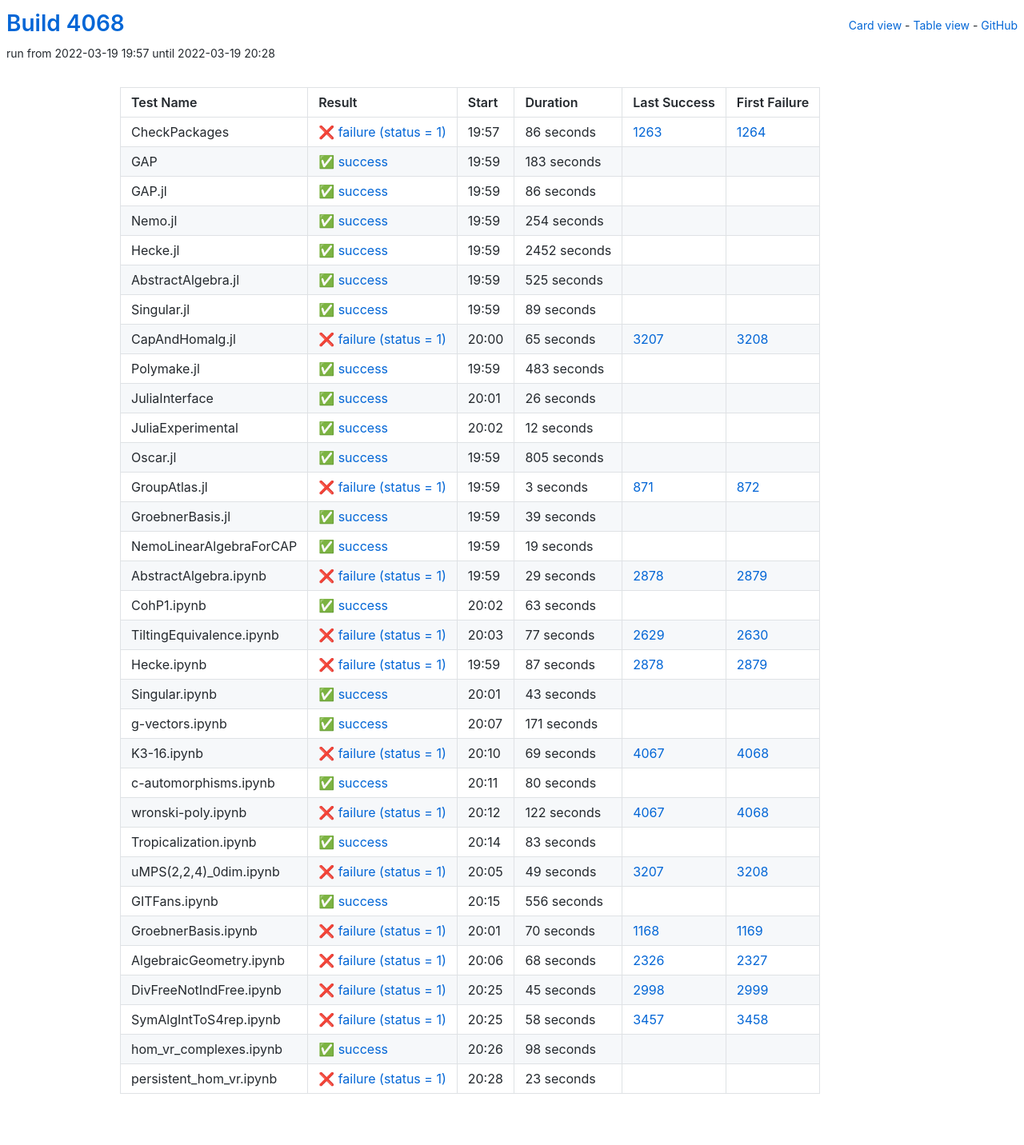
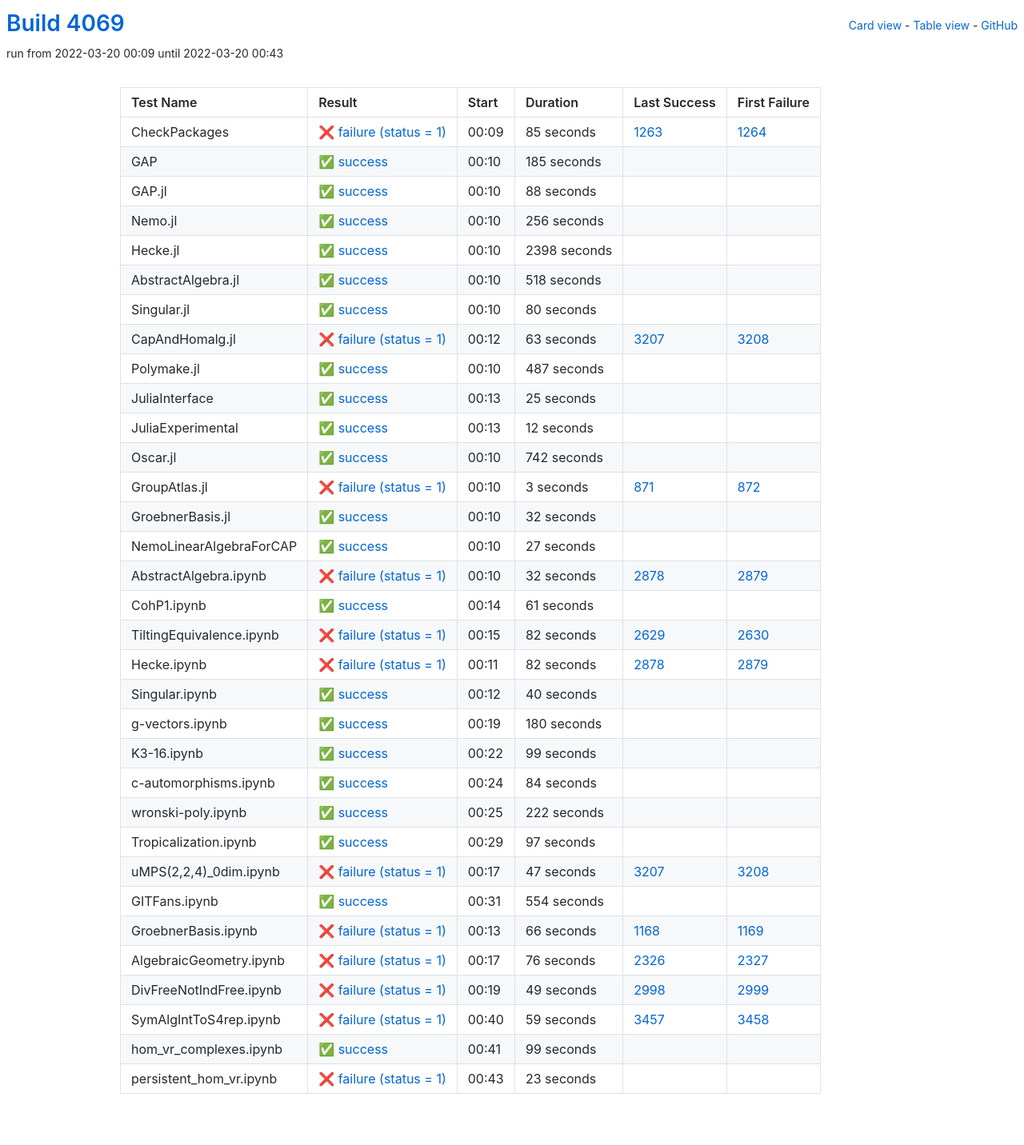
Before and after one commit to oscar-system/oscar-ci-status-stable, a Jekyll site: the page built from table.html, in a window 1280 px wide. Shown: the whole page at 80% size. Built offline with Jekyll 4.4.1, drawn with Linux system fonts in a browser that asks for light colours.

Commit message:
Build #4069

```diff
--- a/_data/ci.yml
+++ b/_data/ci.yml
@@ -1,6 +1,6 @@
 ---
-build: 4068
-build_url: https://oscarci.mathematik.uni-kl.de/job/oscar-stable/4068/
+build: 4069
+build_url: https://oscarci.mathematik.uni-kl.de/job/oscar-stable/4069/
 job: oscar-stable
 organization: oscar-system
 repo: oscar-ci-status-stable
@@ -8,128 +8,128 @@ repourl: https://github.com/oscar-system/oscar-ci-status-stable
 tests:
 - name: CheckPackages
   id: checkpackages
-  log: https://oscarci.mathematik.uni-kl.de/job/oscar-stable/4068/artifact/logs/build-4068/CheckPackages.log
-  start: 2022-03-19 19:57
+  log: https://oscarci.mathematik.uni-kl.de/job/oscar-stable/4069/artifact/logs/build-4069/CheckPackages.log
+  start: 2022-03-20 00:09
   success: false
   exitcode: 1
   status: failure
-  duration: 86
+  duration: 85
   last_success: 1263
   last_success_url: https://oscarci.mathematik.uni-kl.de/job/oscar-stable/1263/
   first_failure: 1264
   first_failure_url: https://oscarci.mathematik.uni-kl.de/job/oscar-stable/1264/
 - name: GAP
   id: gap
-  log: https://oscarci.mathematik.uni-kl.de/job/oscar-stable/4068/artifact/logs/build-4068/GAP.log
-  start: 2022-03-19 19:59
+  log: https://oscarci.mathematik.uni-kl.de/job/oscar-stable/4069/artifact/logs/build-4069/GAP.log
+  start: 2022-03-20 00:10
   success: true
   exitcode: 0
   status: success
-  duration: 183
+  duration: 185
   last_success: false
   last_success_url:
   first_failure: false
   first_failure_url:
 - name: GAP.jl
   id: gap-jl
-  log: https://oscarci.mathematik.uni-kl.de/job/oscar-stable/4068/artifact/logs/build-4068/GAP.jl.log
-  start: 2022-03-19 19:59
+  log: https://oscarci.mathematik.uni-kl.de/job/oscar-stable/4069/artifact/logs/build-4069/GAP.jl.log
+  start: 2022-03-20 00:10
   success: true
   exitcode: 0
   status: success
-  duration: 86
+  duration: 88
   last_success: false
   last_success_url:
   first_failure: false
   first_failure_url:
 - name: Nemo.jl
   id: nemo-jl
-  log: https://oscarci.mathematik.uni-kl.de/job/oscar-stable/4068/artifact/logs/build-4068/Nemo.jl.log
-  start: 2022-03-19 19:59
+  log: https://oscarci.mathematik.uni-kl.de/job/oscar-stable/4069/artifact/logs/build-4069/Nemo.jl.log
+  start: 2022-03-20 00:10
   success: true
   exitcode: 0
   status: success
-  duration: 254
+  duration: 256
   last_success: false
   last_success_url:
   first_failure: false
   first_failure_url:
 - name: Hecke.jl
   id: hecke-jl
-  log: https://oscarci.mathematik.uni-kl.de/job/oscar-stable/4068/artifact/logs/build-4068/Hecke.jl.log
-  start: 2022-03-19 19:59
+  log: https://oscarci.mathematik.uni-kl.de/job/oscar-stable/4069/artifact/logs/build-4069/Hecke.jl.log
+  start: 2022-03-20 00:10
   success: true
   exitcode: 0
   status: success
-  duration: 2452
+  duration: 2398
   last_success: false
   last_success_url:
   first_failure: false
   first_failure_url:
 - name: AbstractAlgebra.jl
   id: abstractalgebra-jl
-  log: https://oscarci.mathematik.uni-kl.de/job/oscar-stable/4068/artifact/logs/build-4068/AbstractAlgebra.jl.log
-  start: 2022-03-19 19:59
+  log: https://oscarci.mathematik.uni-kl.de/job/oscar-stable/4069/artifact/logs/build-4069/AbstractAlgebra.jl.log
+  start: 2022-03-20 00:10
   success: true
   exitcode: 0
   status: success
-  duration: 525
+  duration: 518
   last_success: false
   last_success_url:
   first_failure: false
   first_failure_url:
 - name: Singular.jl
   id: singular-jl
-  log: https://oscarci.mathematik.uni-kl.de/job/oscar-stable/4068/artifact/logs/build-4068/Singular.jl.log
-  start: 2022-03-19 19:59
+  log: https://oscarci.mathematik.uni-kl.de/job/oscar-stable/4069/artifact/logs/build-4069/Singular.jl.log
+  start: 2022-03-20 00:10
   success: true
   exitcode: 0
   status: success
-  duration: 89
+  duration: 80
   last_success: false
   last_success_url:
   first_failure: false
   first_failure_url:
 - name: CapAndHomalg.jl
   id: capandhomalg-jl
-  log: https://oscarci.mathematik.uni-kl.de/job/oscar-stable/4068/artifact/logs/build-4068/CapAndHomalg.jl.log
-  start: 2022-03-19 20:00
+  log: https://oscarci.mathematik.uni-kl.de/job/oscar-stable/4069/artifact/logs/build-4069/CapAndHomalg.jl.log
+  start: 2022-03-20 00:12
   success: false
   exitcode: 1
   status: failure
-  duration: 65
+  duration: 63
   last_success: 3207
   last_success_url: https://oscarci.mathematik.uni-kl.de/job/oscar-stable/3207/
   first_failure: 3208
   first_failure_url: https://oscarci.mathematik.uni-kl.de/job/oscar-stable/3208/
 - name: Polymake.jl
   id: polymake-jl
-  log: https://oscarci.mathematik.uni-kl.de/job/oscar-stable/4068/artifact/logs/build-4068/Polymake.jl.log
-  start: 2022-03-19 19:59
+  log: https://oscarci.mathematik.uni-kl.de/job/oscar-stable/4069/artifact/logs/build-4069/Polymake.jl.log
+  start: 2022-03-20 00:10
   success: true
   exitcode: 0
   status: success
-  duration: 483
+  duration: 487
   last_success: false
   last_success_url:
   first_failure: false
   first_failure_url:
 - name: JuliaInterface
   id: juliainterface
-  log: https://oscarci.mathematik.uni-kl.de/job/oscar-stable/4068/artifact/logs/build-4068/JuliaInterface.log
-  start: 2022-03-19 20:01
+  log: https://oscarci.mathematik.uni-kl.de/job/oscar-stable/4069/artifact/logs/build-4069/JuliaInterface.log
+  start: 2022-03-20 00:13
   success: true
   exitcode: 0
   status: success
-  duration: 26
+  duration: 25
   last_success: false
   last_success_url:
   first_failure: false
   first_failure_url:
 - name: JuliaExperimental
   id: juliaexperimental
-  log: https://oscarci.mathematik.uni-kl.de/job/oscar-stable/4068/artifact/logs/build-4068/JuliaExperimental.log
-  start: 2022-03-19 20:02
+  log: https://oscarci.mathematik.uni-kl.de/job/oscar-stable/4069/artifact/logs/build-4069/JuliaExperimental.log
+  start: 2022-03-20 00:13
   success: true
   exitcode: 0
   status: success
@@ -140,20 +140,20 @@ tests:
   first_failure_url:
 - name: Oscar.jl
   id: oscar-jl
-  log: https://oscarci.mathematik.uni-kl.de/job/oscar-stable/4068/artifact/logs/build-4068/Oscar.jl.log
-  start: 2022-03-19 19:59
+  log: https://oscarci.mathematik.uni-kl.de/job/oscar-stable/4069/artifact/logs/build-4069/Oscar.jl.log
+  start: 2022-03-20 00:10
   success: true
   exitcode: 0
   status: success
-  duration: 805
+  duration: 742
   last_success: false
   last_success_url:
   first_failure: false
   first_failure_url:
 - name: GroupAtlas.jl
   id: groupatlas-jl
-  log: https://oscarci.mathematik.uni-kl.de/job/oscar-stable/4068/artifact/logs/build-4068/GroupAtlas.jl.log
-  start: 2022-03-19 19:59
+  log: https://oscarci.mathematik.uni-kl.de/job/oscar-stable/4069/artifact/logs/build-4069/GroupAtlas.jl.log
+  start: 2022-03-20 00:10
   success: false
   exitcode: 1
   status: failure
@@ -164,236 +164,236 @@ tests:
   first_failure_url: https://oscarci.mathematik.uni-kl.de/job/oscar-stable/872/
 - name: GroebnerBasis.jl
   id: groebnerbasis-jl
-  log: https://oscarci.mathematik.uni-kl.de/job/oscar-stable/4068/artifact/logs/build-4068/GroebnerBasis.jl.log
-  start: 2022-03-19 19:59
+  log: https://oscarci.mathematik.uni-kl.de/job/oscar-stable/4069/artifact/logs/build-4069/GroebnerBasis.jl.log
+  start: 2022-03-20 00:10
   success: true
   exitcode: 0
   status: success
-  duration: 39
+  duration: 32
   last_success: false
   last_success_url:
   first_failure: false
   first_failure_url:
 - name: NemoLinearAlgebraForCAP
   id: nemolinearalgebraforcap
-  log: https://oscarci.mathematik.uni-kl.de/job/oscar-stable/4068/artifact/logs/build-4068/NemoLinearAlgebraForCAP.log
-  start: 2022-03-19 19:59
+  log: https://oscarci.mathematik.uni-kl.de/job/oscar-stable/4069/artifact/logs/build-4069/NemoLinearAlgebraForCAP.log
+  start: 2022-03-20 00:10
   success: true
   exitcode: 0
   status: success
-  duration: 19
+  duration: 27
   last_success: false
   last_success_url:
   first_failure: false
   first_failure_url:
 - name: AbstractAlgebra.ipynb
   id: abstractalgebra-ipynb
-  log: https://oscarci.mathematik.uni-kl.de/job/oscar-stable/4068/artifact/logs/build-4068/AbstractAlgebra.ipynb.log
-  start: 2022-03-19 19:59
+  log: https://oscarci.mathematik.uni-kl.de/job/oscar-stable/4069/artifact/logs/build-4069/AbstractAlgebra.ipynb.log
+  start: 2022-03-20 00:10
   success: false
   exitcode: 1
   status: failure
-  duration: 29
+  duration: 32
   last_success: 2878
   last_success_url: https://oscarci.mathematik.uni-kl.de/job/oscar-stable/2878/
   first_failure: 2879
   first_failure_url: https://oscarci.mathematik.uni-kl.de/job/oscar-stable/2879/
 - name: CohP1.ipynb
   id: cohp1-ipynb
-  log: https://oscarci.mathematik.uni-kl.de/job/oscar-stable/4068/artifact/logs/build-4068/CohP1.ipynb.log
-  start: 2022-03-19 20:02
+  log: https://oscarci.mathematik.uni-kl.de/job/oscar-stable/4069/artifact/logs/build-4069/CohP1.ipynb.log
+  start: 2022-03-20 00:14
   success: true
   exitcode: 0
   status: success
-  duration: 63
+  duration: 61
   last_success: false
   last_success_url:
   first_failure: false
   first_failure_url:
 - name: TiltingEquivalence.ipynb
   id: tiltingequivalence-ipynb
-  log: https://oscarci.mathematik.uni-kl.de/job/oscar-stable/4068/artifact/logs/build-4068/TiltingEquivalence.ipynb.log
-  start: 2022-03-19 20:03
+  log: https://oscarci.mathematik.uni-kl.de/job/oscar-stable/4069/artifact/logs/build-4069/TiltingEquivalence.ipynb.log
+  start: 2022-03-20 00:15
   success: false
   exitcode: 1
   status: failure
-  duration: 77
+  duration: 82
   last_success: 2629
   last_success_url: https://oscarci.mathematik.uni-kl.de/job/oscar-stable/2629/
   first_failure: 2630
   first_failure_url: https://oscarci.mathematik.uni-kl.de/job/oscar-stable/2630/
 - name: Hecke.ipynb
   id: hecke-ipynb
-  log: https://oscarci.mathematik.uni-kl.de/job/oscar-stable/4068/artifact/logs/build-4068/Hecke.ipynb.log
-  start: 2022-03-19 19:59
+  log: https://oscarci.mathematik.uni-kl.de/job/oscar-stable/4069/artifact/logs/build-4069/Hecke.ipynb.log
+  start: 2022-03-20 00:11
   success: false
   exitcode: 1
   status: failure
-  duration: 87
+  duration: 82
   last_success: 2878
   last_success_url: https://oscarci.mathematik.uni-kl.de/job/oscar-stable/2878/
   first_failure: 2879
   first_failure_url: https://oscarci.mathematik.uni-kl.de/job/oscar-stable/2879/
 - name: Singular.ipynb
   id: singular-ipynb
-  log: https://oscarci.mathematik.uni-kl.de/job/oscar-stable/4068/artifact/logs/build-4068/Singular.ipynb.log
-  start: 2022-03-19 20:01
+  log: https://oscarci.mathematik.uni-kl.de/job/oscar-stable/4069/artifact/logs/build-4069/Singular.ipynb.log
+  start: 2022-03-20 00:12
   success: true
   exitcode: 0
   status: success
-  duration: 43
+  duration: 40
   last_success: false
   last_success_url:
   first_failure: false
   first_failure_url:
 - name: g-vectors.ipynb
   id: g-vectors-ipynb
-  log: https://oscarci.mathematik.uni-kl.de/job/oscar-stable/4068/artifact/logs/build-4068/g-vectors.ipynb.log
-  start: 2022-03-19 20:07
+  log: https://oscarci.mathematik.uni-kl.de/job/oscar-stable/4069/artifact/logs/build-4069/g-vectors.ipynb.log
+  start: 2022-03-20 00:19
   success: true
   exitcode: 0
   status: success
-  duration: 171
+  duration: 180
   last_success: false
   last_success_url:
   first_failure: false
   first_failure_url:
 - name: K3-16.ipynb
   id: k3-16-ipynb
-  log: https://oscarci.mathematik.uni-kl.de/job/oscar-stable/4068/artifact/logs/build-4068/K3-16.ipynb.log
-  start: 2022-03-19 20:10
-  success: false
-  exitcode: 1
-  status: failure
-  duration: 69
-  last_success: 4067
-  last_success_url: https://oscarci.mathematik.uni-kl.de/job/oscar-stable/4067/
-  first_failure: 4068
-  first_failure_url: https://oscarci.mathematik.uni-kl.de/job/oscar-stable/4068/
-- name: c-automorphisms.ipynb
-  id: c-automorphisms-ipynb
-  log: https://oscarci.mathematik.uni-kl.de/job/oscar-stable/4068/artifact/logs/build-4068/c-automorphisms.ipynb.log
-  start: 2022-03-19 20:11
+  log: https://oscarci.mathematik.uni-kl.de/job/oscar-stable/4069/artifact/logs/build-4069/K3-16.ipynb.log
+  start: 2022-03-20 00:22
   success: true
   exitcode: 0
   status: success
-  duration: 80
+  duration: 99
+  last_success: false
+  last_success_url:
+  first_failure: false
+  first_failure_url:
+- name: c-automorphisms.ipynb
+  id: c-automorphisms-ipynb
+  log: https://oscarci.mathematik.uni-kl.de/job/oscar-stable/4069/artifact/logs/build-4069/c-automorphisms.ipynb.log
+  start: 2022-03-20 00:24
+  success: true
+  exitcode: 0
+  status: success
+  duration: 84
   last_success: false
   last_success_url:
   first_failure: false
   first_failure_url:
 - name: wronski-poly.ipynb
   id: wronski-poly-ipynb
-  log: https://oscarci.mathematik.uni-kl.de/job/oscar-stable/4068/artifact/logs/build-4068/wronski-poly.ipynb.log
-  start: 2022-03-19 20:12
-  success: false
-  exitcode: 1
-  status: failure
-  duration: 122
-  last_success: 4067
-  last_success_url: https://oscarci.mathematik.uni-kl.de/job/oscar-stable/4067/
-  first_failure: 4068
-  first_failure_url: https://oscarci.mathematik.uni-kl.de/job/oscar-stable/4068/
-- name: Tropicalization.ipynb
-  id: tropicalization-ipynb
-  log: https://oscarci.mathematik.uni-kl.de/job/oscar-stable/4068/artifact/logs/build-4068/Tropicalization.ipynb.log
-  start: 2022-03-19 20:14
+  log: https://oscarci.mathematik.uni-kl.de/job/oscar-stable/4069/artifact/logs/build-4069/wronski-poly.ipynb.log
+  start: 2022-03-20 00:25
   success: true
   exitcode: 0
   status: success
-  duration: 83
+  duration: 222
+  last_success: false
+  last_success_url:
+  first_failure: false
+  first_failure_url:
+- name: Tropicalization.ipynb
+  id: tropicalization-ipynb
+  log: https://oscarci.mathematik.uni-kl.de/job/oscar-stable/4069/artifact/logs/build-4069/Tropicalization.ipynb.log
+  start: 2022-03-20 00:29
+  success: true
+  exitcode: 0
+  status: success
+  duration: 97
   last_success: false
   last_success_url:
   first_failure: false
   first_failure_url:
 - name: uMPS(2,2,4)_0dim.ipynb
   id: umps-2-2-4-0dim-ipynb
-  log: https://oscarci.mathematik.uni-kl.de/job/oscar-stable/4068/artifact/logs/build-4068/uMPS-2-2-4-_0dim.ipynb.log
-  start: 2022-03-19 20:05
+  log: https://oscarci.mathematik.uni-kl.de/job/oscar-stable/4069/artifact/logs/build-4069/uMPS-2-2-4-_0dim.ipynb.log
+  start: 2022-03-20 00:17
   success: false
   exitcode: 1
   status: failure
-  duration: 49
+  duration: 47
   last_success: 3207
   last_success_url: https://oscarci.mathematik.uni-kl.de/job/oscar-stable/3207/
   first_failure: 3208
   first_failure_url: https://oscarci.mathematik.uni-kl.de/job/oscar-stable/3208/
 - name: GITFans.ipynb
   id: gitfans-ipynb
-  log: https://oscarci.mathematik.uni-kl.de/job/oscar-stable/4068/artifact/logs/build-4068/GITFans.ipynb.log
-  start: 2022-03-19 20:15
+  log: https://oscarci.mathematik.uni-kl.de/job/oscar-stable/4069/artifact/logs/build-4069/GITFans.ipynb.log
+  start: 2022-03-20 00:31
   success: true
   exitcode: 0
   status: success
-  duration: 556
+  duration: 554
   last_success: false
   last_success_url:
   first_failure: false
   first_failure_url:
 - name: GroebnerBasis.ipynb
   id: groebnerbasis-ipynb
-  log: https://oscarci.mathematik.uni-kl.de/job/oscar-stable/4068/artifact/logs/build-4068/GroebnerBasis.ipynb.log
-  start: 2022-03-19 20:01
+  log: https://oscarci.mathematik.uni-kl.de/job/oscar-stable/4069/artifact/logs/build-4069/GroebnerBasis.ipynb.log
+  start: 2022-03-20 00:13
   success: false
   exitcode: 1
   status: failure
-  duration: 70
+  duration: 66
   last_success: 1168
   last_success_url: https://oscarci.mathematik.uni-kl.de/job/oscar-stable/1168/
   first_failure: 1169
   first_failure_url: https://oscarci.mathematik.uni-kl.de/job/oscar-stable/1169/
 - name: AlgebraicGeometry.ipynb
   id: algebraicgeometry-ipynb
-  log: https://oscarci.mathematik.uni-kl.de/job/oscar-stable/4068/artifact/logs/build-4068/AlgebraicGeometry.ipynb.log
-  start: 2022-03-19 20:06
+  log: https://oscarci.mathematik.uni-kl.de/job/oscar-stable/4069/artifact/logs/build-4069/AlgebraicGeometry.ipynb.log
+  start: 2022-03-20 00:17
   success: false
   exitcode: 1
   status: failure
-  duration: 68
+  duration: 76
   last_success: 2326
   last_success_url: https://oscarci.mathematik.uni-kl.de/job/oscar-stable/2326/
   first_failure: 2327
   first_failure_url: https://oscarci.mathematik.uni-kl.de/job/oscar-stable/2327/
 - name: DivFreeNotIndFree.ipynb
   id: divfreenotindfree-ipynb
-  log: https://oscarci.mathematik.uni-kl.de/job/oscar-stable/4068/artifact/logs/build-4068/DivFreeNotIndFree.ipynb.log
-  start: 2022-03-19 20:25
+  log: https://oscarci.mathematik.uni-kl.de/job/oscar-stable/4069/artifact/logs/build-4069/DivFreeNotIndFree.ipynb.log
+  start: 2022-03-20 00:19
   success: false
   exitcode: 1
   status: failure
-  duration: 45
+  duration: 49
   last_success: 2998
   last_success_url: https://oscarci.mathematik.uni-kl.de/job/oscar-stable/2998/
   first_failure: 2999
   first_failure_url: https://oscarci.mathematik.uni-kl.de/job/oscar-stable/2999/
 - name: SymAlgIntToS4rep.ipynb
   id: symalginttos4rep-ipynb
-  log: https://oscarci.mathematik.uni-kl.de/job/oscar-stable/4068/artifact/logs/build-4068/SymAlgIntToS4rep.ipynb.log
-  start: 2022-03-19 20:25
+  log: https://oscarci.mathematik.uni-kl.de/job/oscar-stable/4069/artifact/logs/build-4069/SymAlgIntToS4rep.ipynb.log
+  start: 2022-03-20 00:40
   success: false
   exitcode: 1
   status: failure
-  duration: 58
+  duration: 59
   last_success: 3457
   last_success_url: https://oscarci.mathematik.uni-kl.de/job/oscar-stable/3457/
   first_failure: 3458
   first_failure_url: https://oscarci.mathematik.uni-kl.de/job/oscar-stable/3458/
 - name: hom_vr_complexes.ipynb
   id: hom-vr-complexes-ipynb
-  log: https://oscarci.mathematik.uni-kl.de/job/oscar-stable/4068/artifact/logs/build-4068/hom_vr_complexes.ipynb.log
-  start: 2022-03-19 20:26
+  log: https://oscarci.mathematik.uni-kl.de/job/oscar-stable/4069/artifact/logs/build-4069/hom_vr_complexes.ipynb.log
+  start: 2022-03-20 00:41
   success: true
   exitcode: 0
   status: success
-  duration: 98
+  duration: 99
   last_success: false
   last_success_url:
   first_failure: false
   first_failure_url:
 - name: persistent_hom_vr.ipynb
   id: persistent-hom-vr-ipynb
-  log: https://oscarci.mathematik.uni-kl.de/job/oscar-stable/4068/artifact/logs/build-4068/persistent_hom_vr.ipynb.log
-  start: 2022-03-19 20:28
+  log: https://oscarci.mathematik.uni-kl.de/job/oscar-stable/4069/artifact/logs/build-4069/persistent_hom_vr.ipynb.log
+  start: 2022-03-20 00:43
   success: false
   exitcode: 1
   status: failure
```
Also changed, not shown: README.md.
